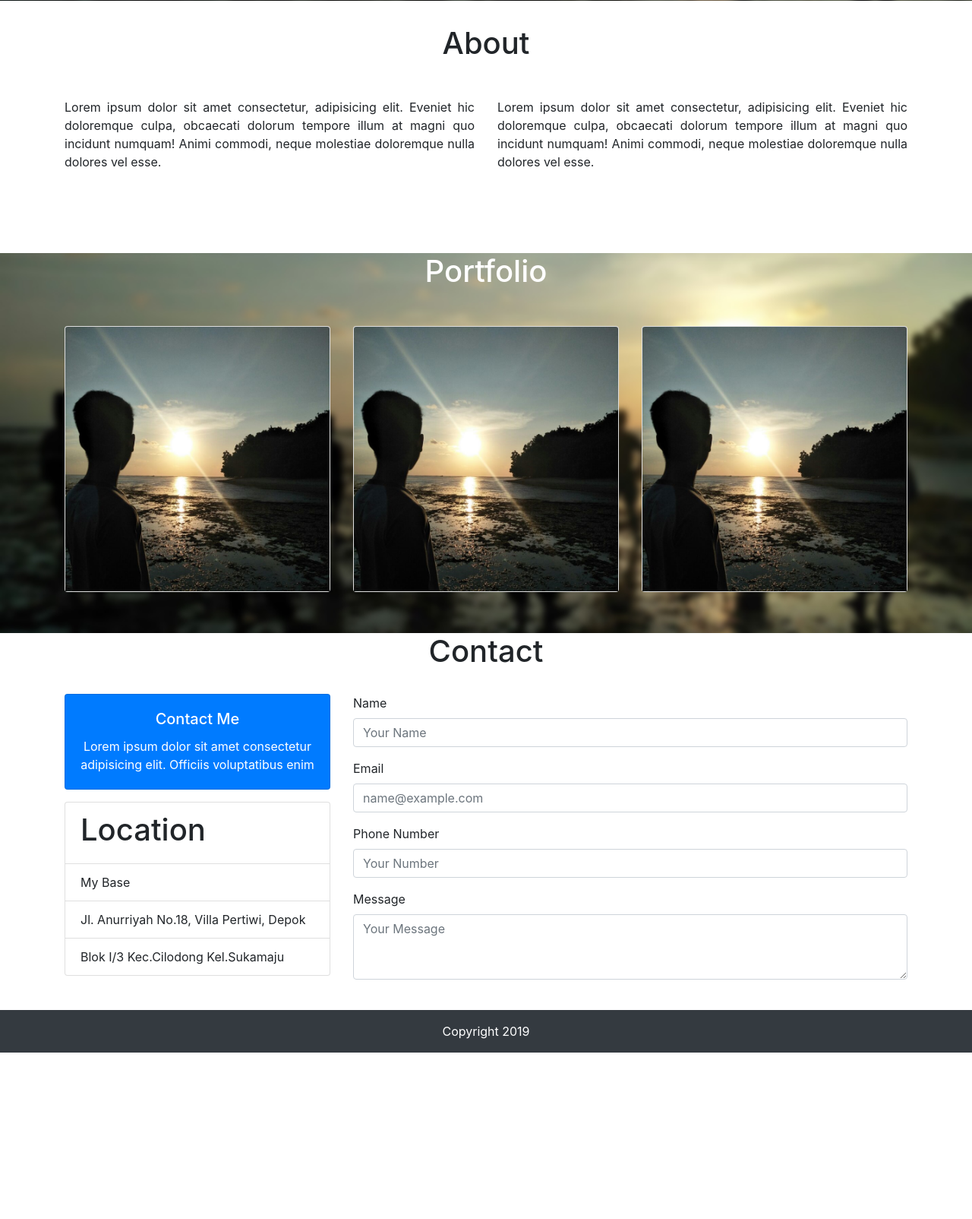
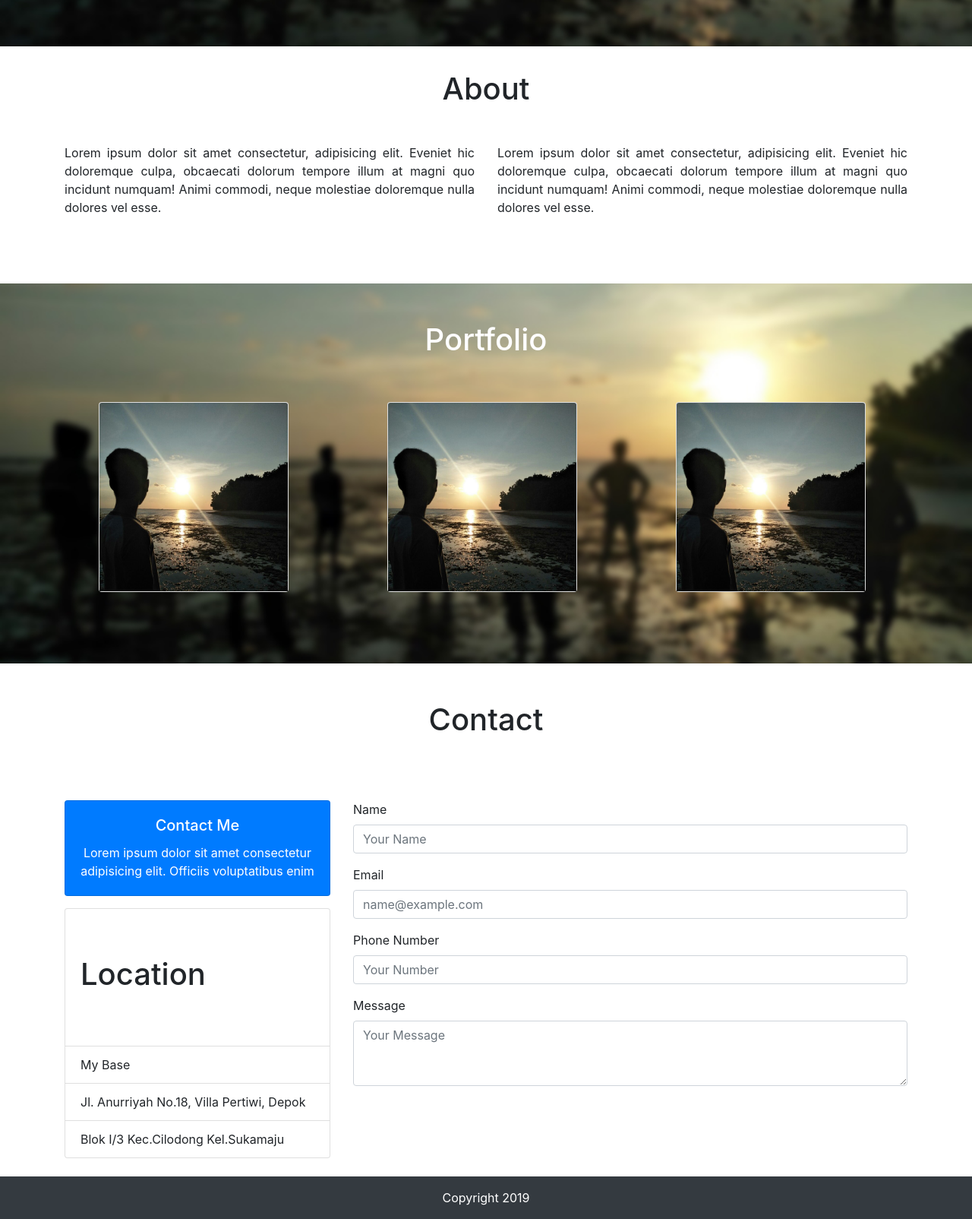
Before and after one commit to nublimr/nublimr.github.io, a PHP site: page / in a window 1280 px wide. Shown: the part 518-2122 px from the top of the page at 76% size. Before the commit the page ends 1903 px from the top, so only its background shows below. Run offline with PHP 8.4, Linux system fonts and the light colour scheme; some web fonts are replaced.

Commit message:
Third Prototipe

```diff
--- a/css/style.css
+++ b/css/style.css
@@ -19,7 +19,7 @@
     background-image: url(../img/Bg.jpg);
     background-size: cover;
     background-position: 0px -200px;
-    height: 620px;
+    height: 520px;
     margin-top: -75px;
 }
 
@@ -32,7 +32,7 @@
 }
 
 #about{
-    height: 300px;
+    height: 280px;
 }
 
 #portfolio{
@@ -44,13 +44,28 @@
     color: white;
 }
 
+#portfolio h1{
+    padding-top: 50px;
+    padding-bottom: 50px;
+}
+
+#portfolio .card{
+    max-width: 250px;
+    margin-left: 45px;
+}
+
+#contact h1{
+    padding-top: 50px;
+    padding-bottom: 50px;
+}
+
 }
 /* Responsive Line */
 
 .jumbotron{
     background-image: url(../img/Bg.jpg);
     background-size: cover;
-    height: 520px;
+    height: 580px;
 }
 
 .jumbotron h1{
--- a/index.html
+++ b/index.html
@@ -62,18 +62,18 @@
     <section id="portfolio">
       <div class="container">
         <h1 class="text-center">Portfolio</h1>
-        <div class="row mt-5">
-          <div class="col-md-4">
+        <div class="row">
+          <div class="col-sm-4">
             <div class="card">
               <img class="card-img-top" src="img/Profile.jpg">
             </div>
           </div>
-          <div class="col-md-4">
+          <div class="col-sm-4">
             <div class="card">
                 <img class="card-img-top" src="img/Profile.jpg">
             </div>
           </div>
-          <div class="col-md-4">
+          <div class="col-sm-4">
               <div class="card">
                   <img class="card-img-top" src="img/Profile.jpg">
               </div>
```
